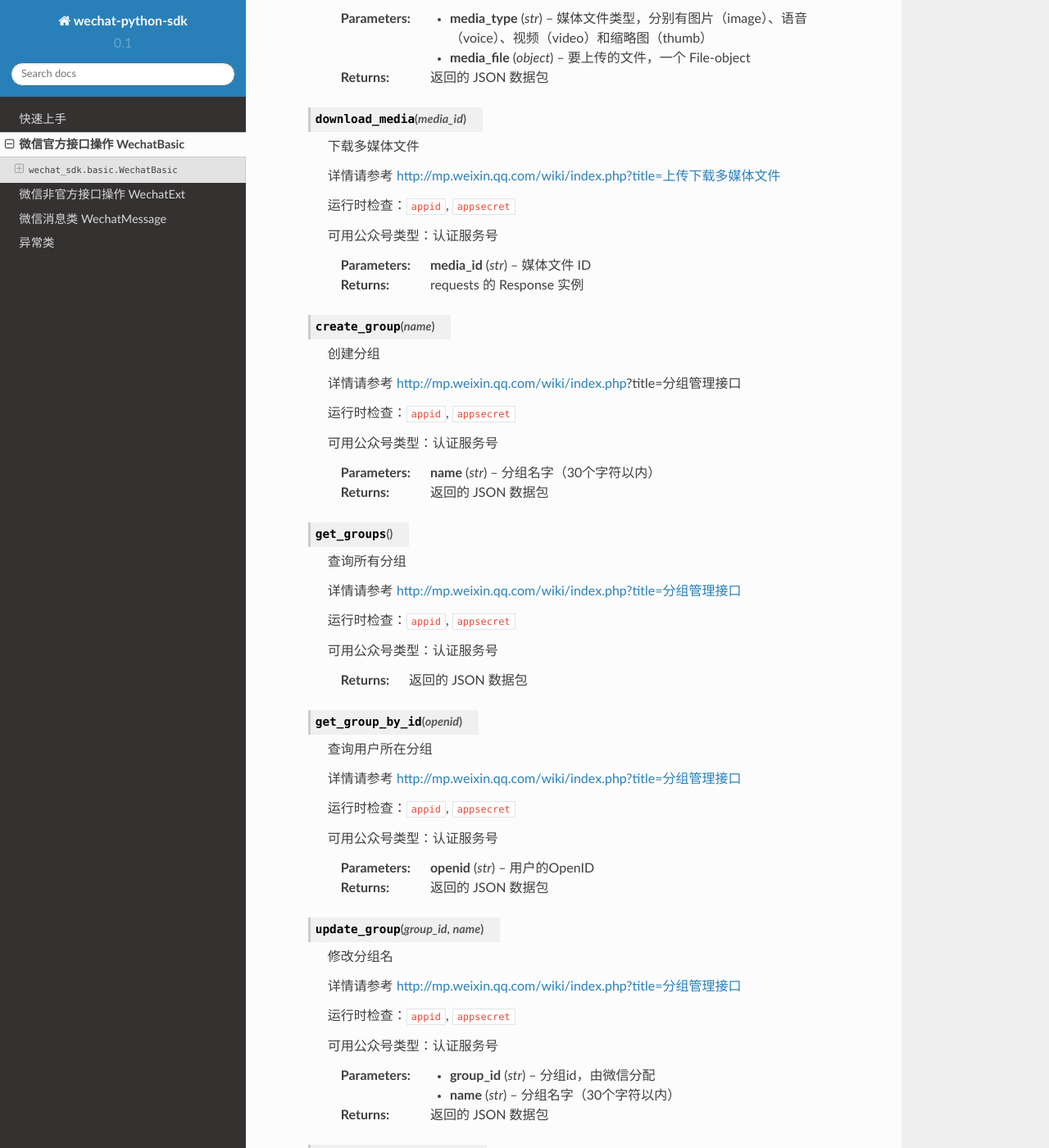
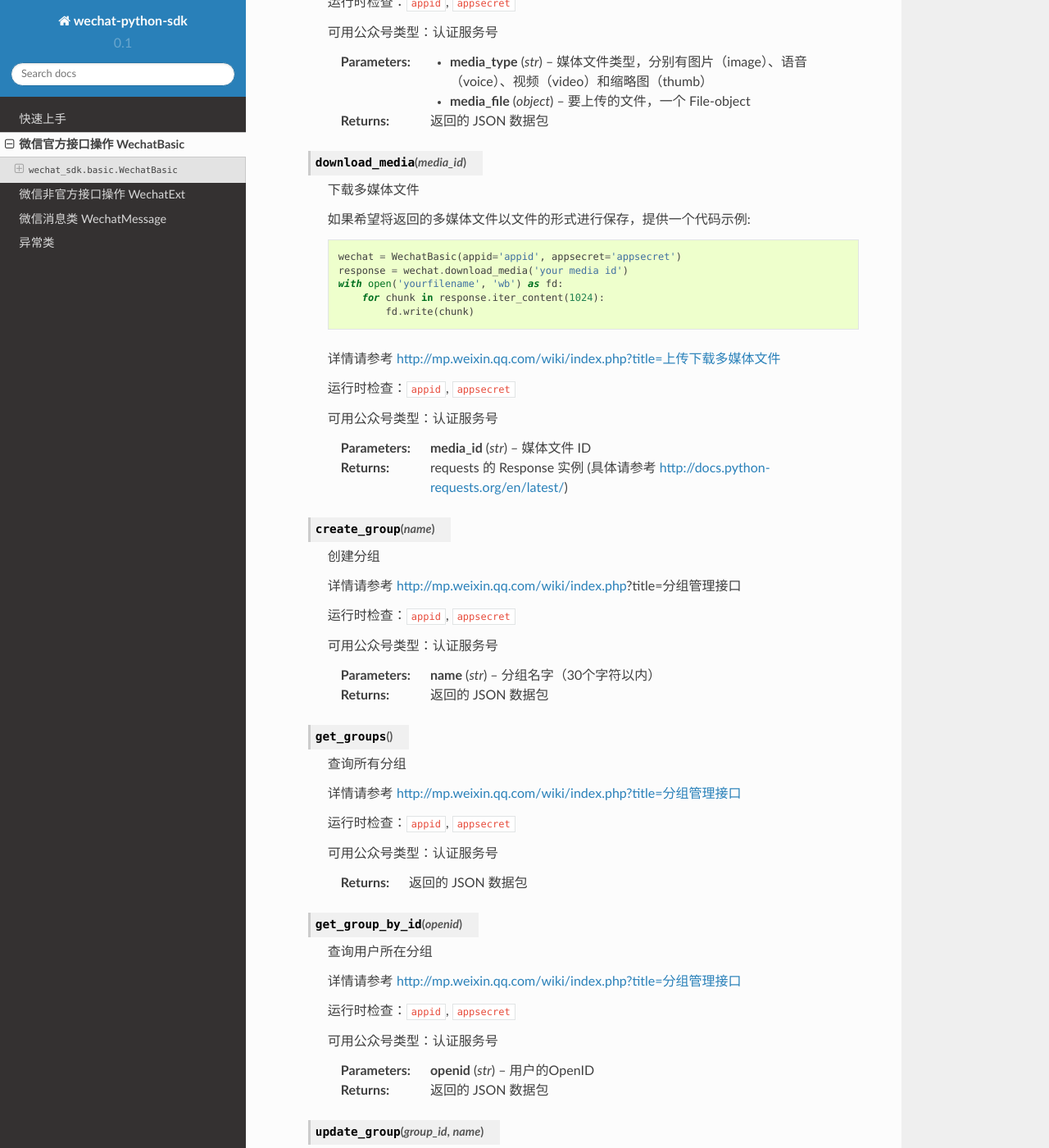
Before and after one commit to doraemonext/wechat-python-sdk, a Sphinx documentation site: the page built from docs/basic.rst, in a window 1280 px wide and 1400 px high, scrolled down 5402 px. Shown: the whole window at 82% size. Built offline with Sphinx 7.4.7 and the Read the Docs theme 2.0.0, drawn with Linux system fonts in a browser that asks for light colours; pages that are not in the unit, such as notebooks, are missing from menus; some of the changed text lies outside the part shown.

Commit message:
Fix: 完善文档

```diff
--- a/docs/basic.rst
+++ b/docs/basic.rst
@@ -200,6 +201,8 @@
                 ]})
 
         详情请参考 `<http://mp.weixin.qq.com/wiki/index.php?title=自定义菜单创建接口>`_
+
+        请注意中文请使用 unicode 形式, 如上面的示例
 
         运行时检查：``appid``, ``appsecret``
 
@@ -250,6 +253,14 @@
 
         下载多媒体文件
 
+        如果希望将返回的多媒体文件以文件的形式进行保存，提供一个代码示例::
+
+            wechat = WechatBasic(appid='appid', appsecret='appsecret')
+            response = wechat.download_media('your media id')
+            with open('yourfilename', 'wb') as fd:
+                for chunk in response.iter_content(1024):
+                    fd.write(chunk)
+
         详情请参考 `<http://mp.weixin.qq.com/wiki/index.php?title=上传下载多媒体文件>`_
 
         运行时检查：``appid``, ``appsecret``
@@ -257,7 +268,7 @@
         可用公众号类型：认证服务号
 
         :param str media_id: 媒体文件 ID
-        :return: requests 的 Response 实例
+        :return: requests 的 Response 实例 (具体请参考 `<http://docs.python-requests.org/en/latest/>`_)
 
     .. py:method:: create_group(name)
 
@@ -307,7 +318,7 @@
 
         可用公众号类型：认证服务号
 
-        :param str group_id: 分组id，由微信分配
+        :param integer group_id: 分组id，由微信分配
         :param str name: 分组名字（30个字符以内）
         :return: 返回的 JSON 数据包
 
```
Also changed, not shown: other parts of docs/basic.rst (+7 -6 lines).
